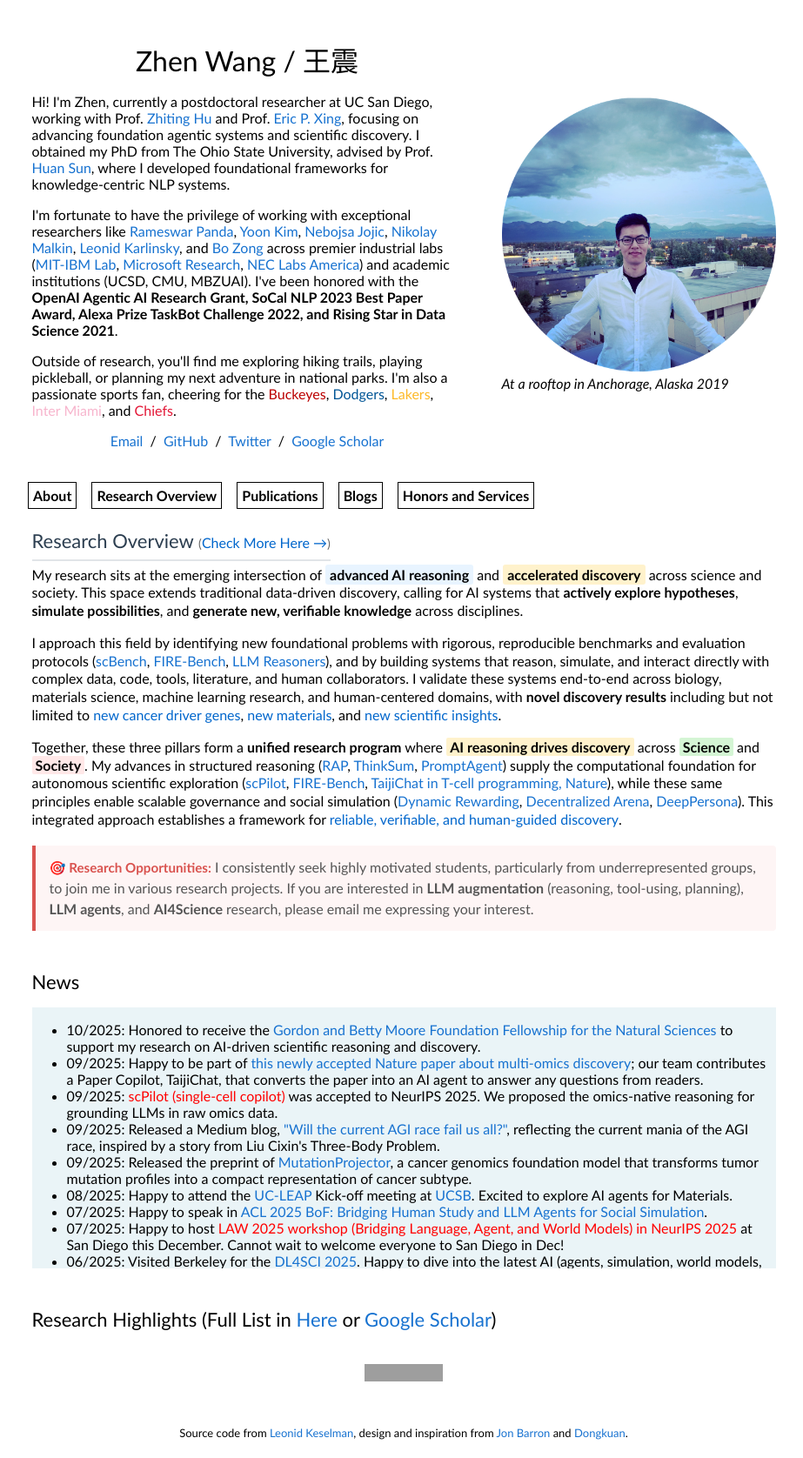
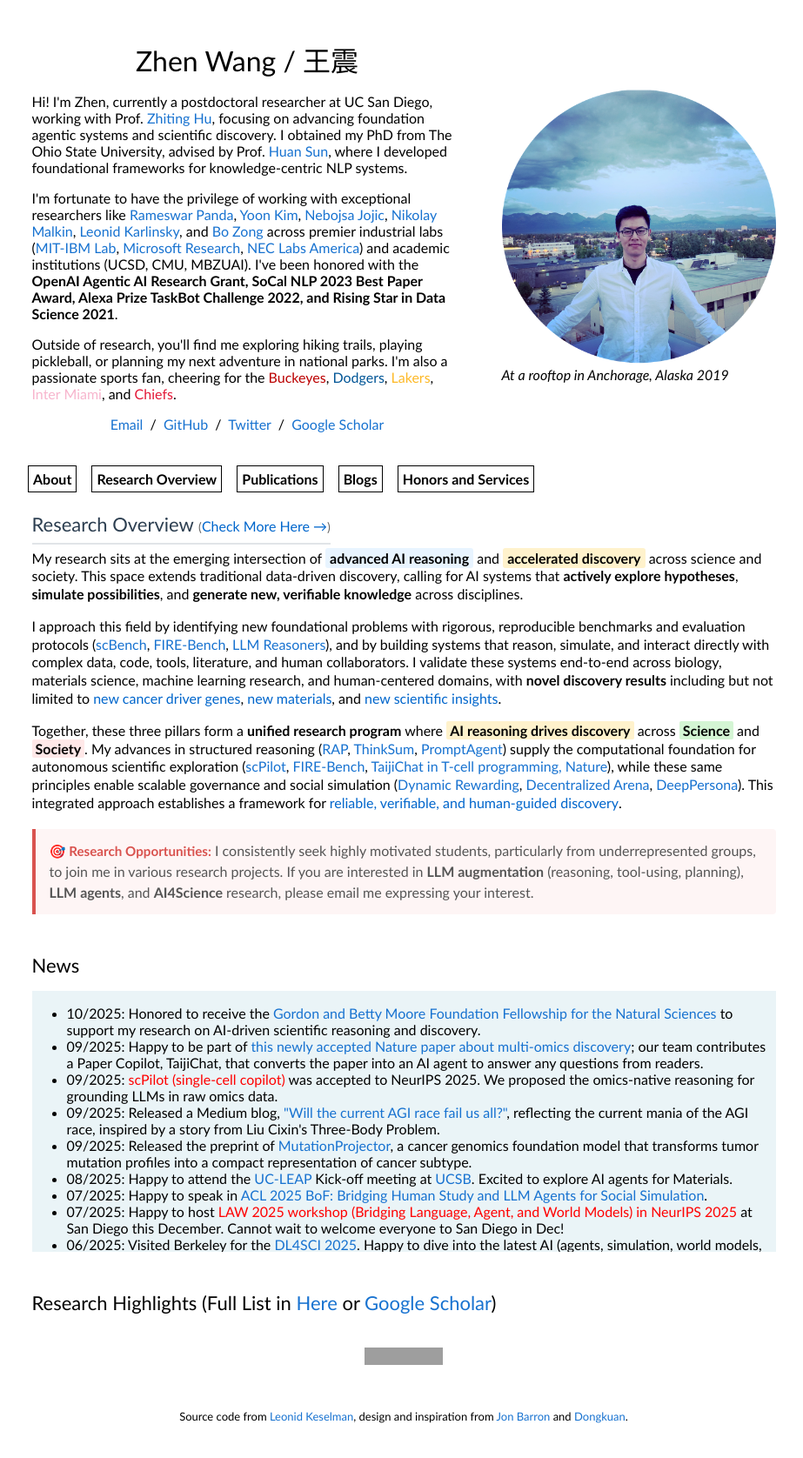
Before and after one commit to zhenwang9102/zhenwang9102.github.io, a Jekyll site: the page built from _posts/2019-06-02-venue.markdown, in a window 1280 px wide. Shown: the whole page at 87% size, without its empty margins (176-1099 px from the left). Built offline with Jekyll 4.4.1, drawn with Linux system fonts in a browser that asks for light colours; grey boxes are pictures that could not be loaded.

Commit message:
Update default.html

```diff
--- a/_layouts/default.html
+++ b/_layouts/default.html
@@ -57,7 +57,7 @@
                 Zhen Wang / 王震
               </h1>
               <p>
-                Hi! I'm Zhen, currently a postdoctoral researcher at UC San Diego, working with Prof. <a href="https://zhiting.ucsd.edu/">Zhiting Hu</a> and Prof. <a href="https://mbzuai.ac.ae/study/faculty/professor-eric-xing/">Eric P. Xing</a>, focusing on advancing foundation agentic systems and scientific discovery. I obtained my PhD from The Ohio State University, advised by Prof. <a href="https://cse.osu.edu/people/sun.397">Huan Sun</a>, where I developed foundational frameworks for knowledge-centric NLP systems.
+                Hi! I'm Zhen, currently a postdoctoral researcher at UC San Diego, working with Prof. <a href="https://zhiting.ucsd.edu/">Zhiting Hu</a>, focusing on advancing foundation agentic systems and scientific discovery. I obtained my PhD from The Ohio State University, advised by Prof. <a href="https://cse.osu.edu/people/sun.397">Huan Sun</a>, where I developed foundational frameworks for knowledge-centric NLP systems.
               </p>
               <p>
                 I'm fortunate to have the privilege of working with exceptional researchers like <a href="https://rpand002.github.io/">Rameswar Panda</a>, <a href="https://people.csail.mit.edu/yoonkim/">Yoon Kim</a>, <a href="https://scholar.google.com/citations?user=iS5UrMkAAAAJ&hl=en">Nebojsa Jojic</a>, <a href="https://malkin1729.github.io/">Nikolay Malkin</a>, <a href="https://scholar.google.com/citations?user=WbO7tjYAAAAJ&hl=en">Leonid Karlinsky</a>, and <a href="https://bzong.github.io/">Bo Zong</a> across premier industrial labs (<a href="https://mitibmwatsonailab.mit.edu/">MIT-IBM Lab</a>, <a href="https://www.microsoft.com/en-us/research/lab/microsoft-research-redmond/">Microsoft Research</a>, <a href="https://www.nec-labs.com/">NEC Labs America</a>) and academic institutions (UCSD, CMU, MBZUAI). I've been honored with the <b>OpenAI Agentic AI Research Grant, SoCal NLP 2023 Best Paper Award, Alexa Prize TaskBot Challenge 2022, and Rising Star in Data Science 2021</b>.
```
